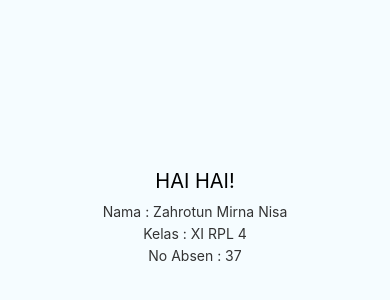
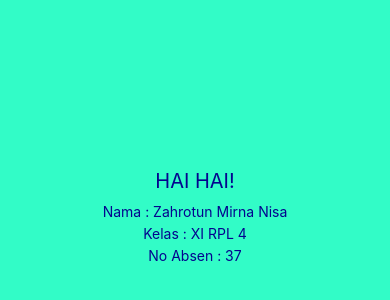
Before and after one commit to ZahrotunMirna14/React-Native-Project, a React Native app: screen / in a window 390 px wide. Shown: the part 208-508 px from the top of the page. Built offline with nearby package versions, Linux system fonts and the light colour scheme.

Commit message:
revisi projek pertama

```diff
--- a/App.js
+++ b/App.js
@@ -9,8 +9,7 @@ import {
   Platform,
   StyleSheet,
   Text,
-  View,
-  Image
+  View
 } from 'react-native';
 
 const instructions = Platform.select({
@@ -37,9 +36,9 @@ export default class App extends Component<Props> {
         <Text style={styles.instructions}>
           No Absen : 37
         </Text>
-        <image source={require('./AOV.png')}/>
+
       </View>
-    );
+    )
   }
 
 
@@ -55,16 +54,17 @@ const styles = StyleSheet.create({
     flex: 1,
     justifyContent: 'center',
     alignItems: 'center',
-    backgroundColor: '#F5FCFF',
+    backgroundColor: '#32fcc7',
   },
   welcome: {
     fontSize: 20,
     textAlign: 'center',
     margin: 10,
+    color: '#04048e',
   },
   instructions: {
     textAlign: 'center',
-    color: '#333333',
+    color: '#04048e',
     marginBottom: 5,
   },
 });
```
Also changed, not shown: me.png (added).
